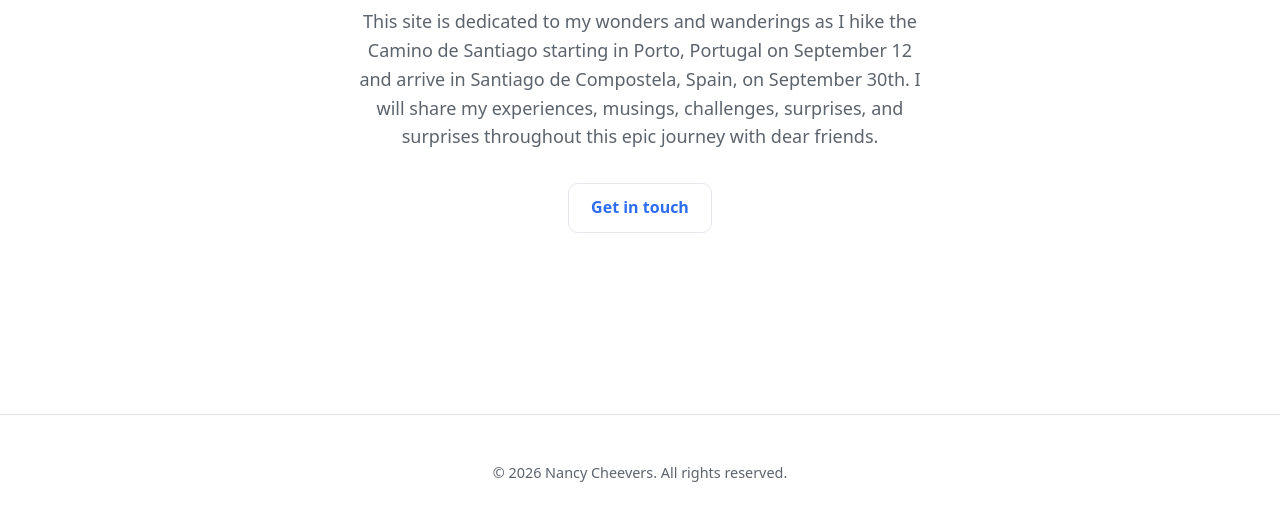
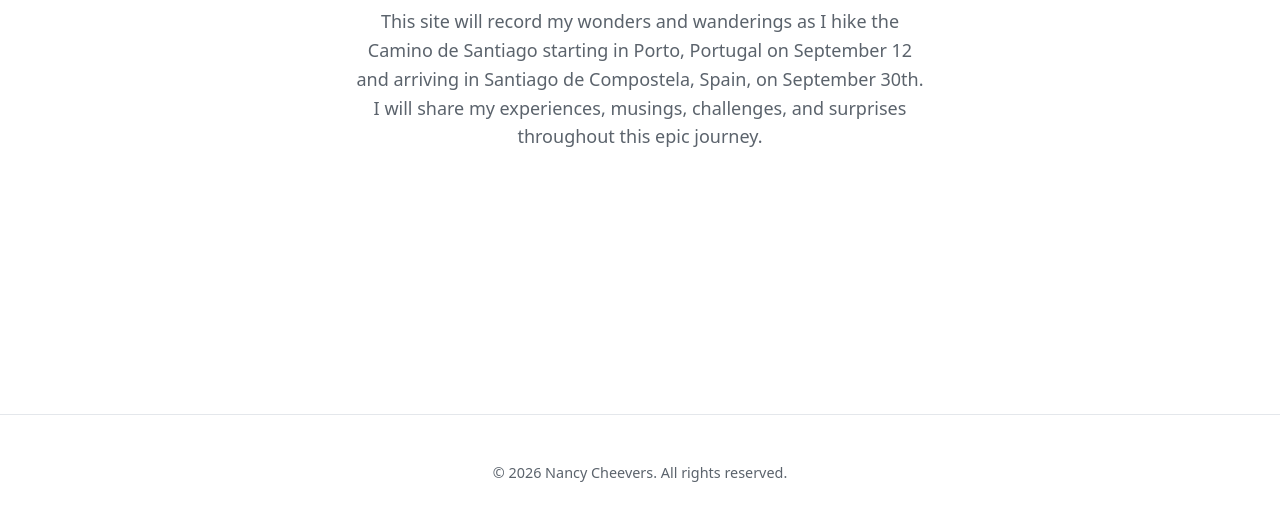
Before and after one commit to icefisher225/nancy-website, a website with bundled scripts: page public/index.html in a window 1280 px wide. Shown: the part 191-712 px from the top of the page. Built offline with nearby package versions, Linux system fonts and the light colour scheme.

Commit message:
udpated headline again:

```diff
--- a/public/index.html
+++ b/public/index.html
@@ -45,11 +45,13 @@
       <section class="hero container">
         <h1>Nancy Cheevers</h1>
         <p>
-          This site is dedicated to my wonders and wanderings as I hike the Camino de Santiago starting in Porto, Portugal on September 12 and arrive in Santiago de Compostela, Spain, on September 30th. I will share my experiences, musings, challenges, surprises, and surprises throughout this epic journey with dear friends.
+          This site will record my wonders and wanderings as I
+          hike the Camino de Santiago starting in Porto, Portugal
+          on September 12 and arriving in Santiago de Compostela,
+          Spain, on September 30th. I will share my experiences,
+          musings, challenges, and surprises throughout
+          this epic journey.
         </p>
-        <div class="button-row">
-          <a class="button secondary" href="/contact/">Get in touch</a>
-        </div>
       </section>
     </main>
 
```
